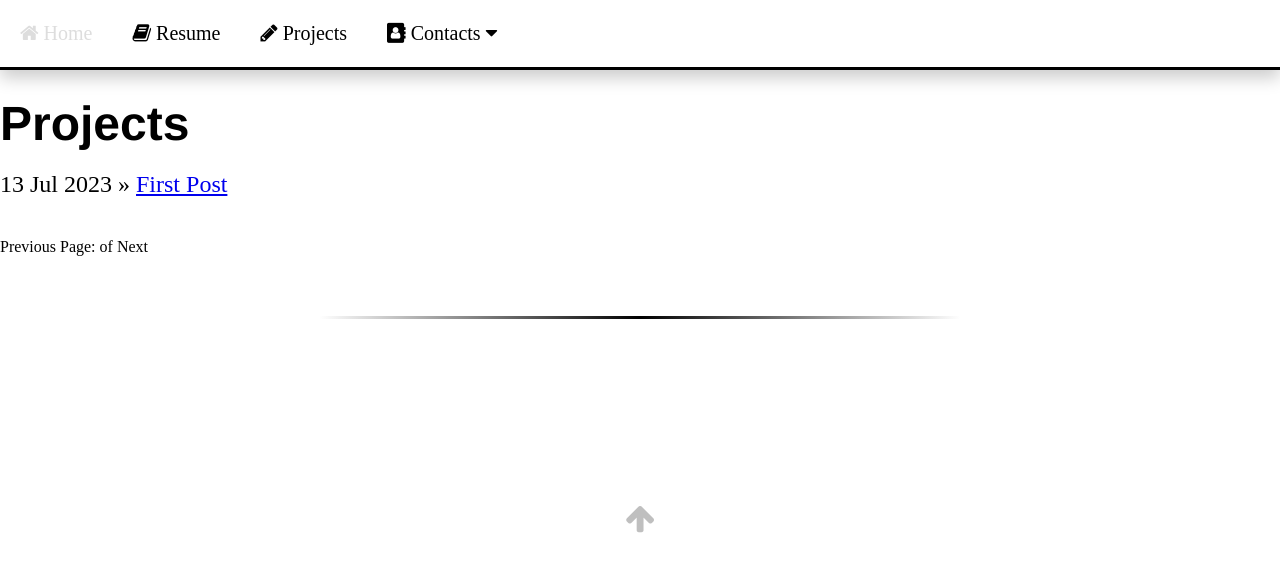
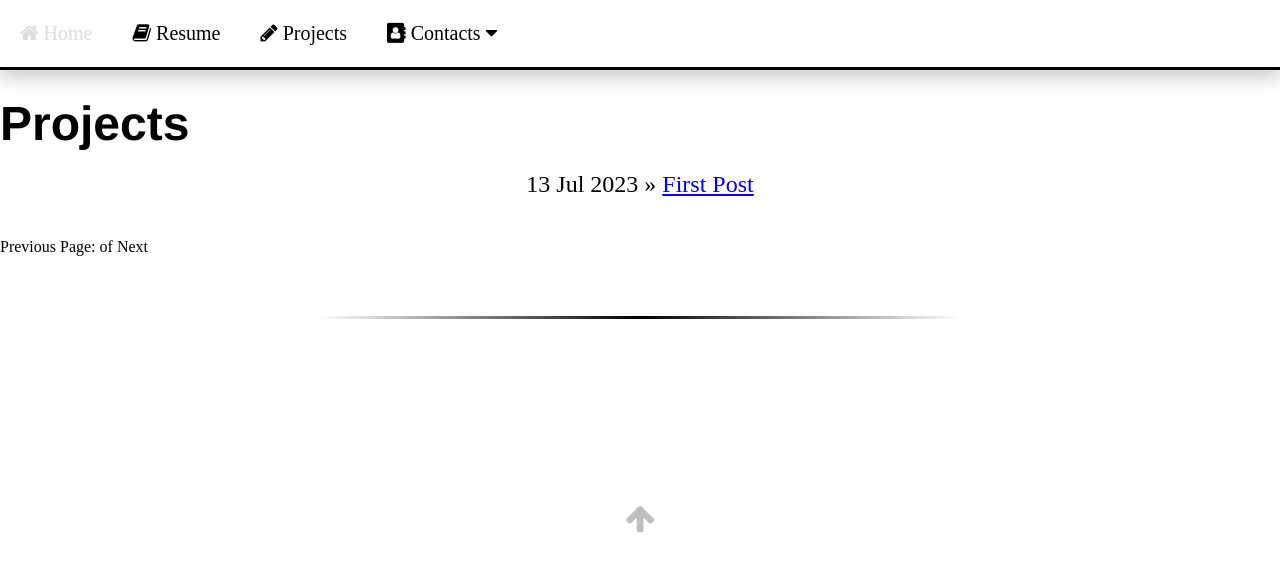
Before and after one commit to JacobHodgins/hodginsjacob, a Jekyll site: the page built from projects/index.html, in a window 1280 px wide. Shown: the top 572 px of the page. Built offline with Jekyll 4.4.1, drawn with Linux system fonts in a browser that asks for light colours.

Commit message:
Update default.html

```diff
--- a/_layouts/default.html
+++ b/_layouts/default.html
@@ -26,7 +26,7 @@
 			</nav>
 			<span><br></span>
 			<span><br></span>
-			<div class="container">
+			<div class="container grid">
 
 			{{ content }}
 
```
